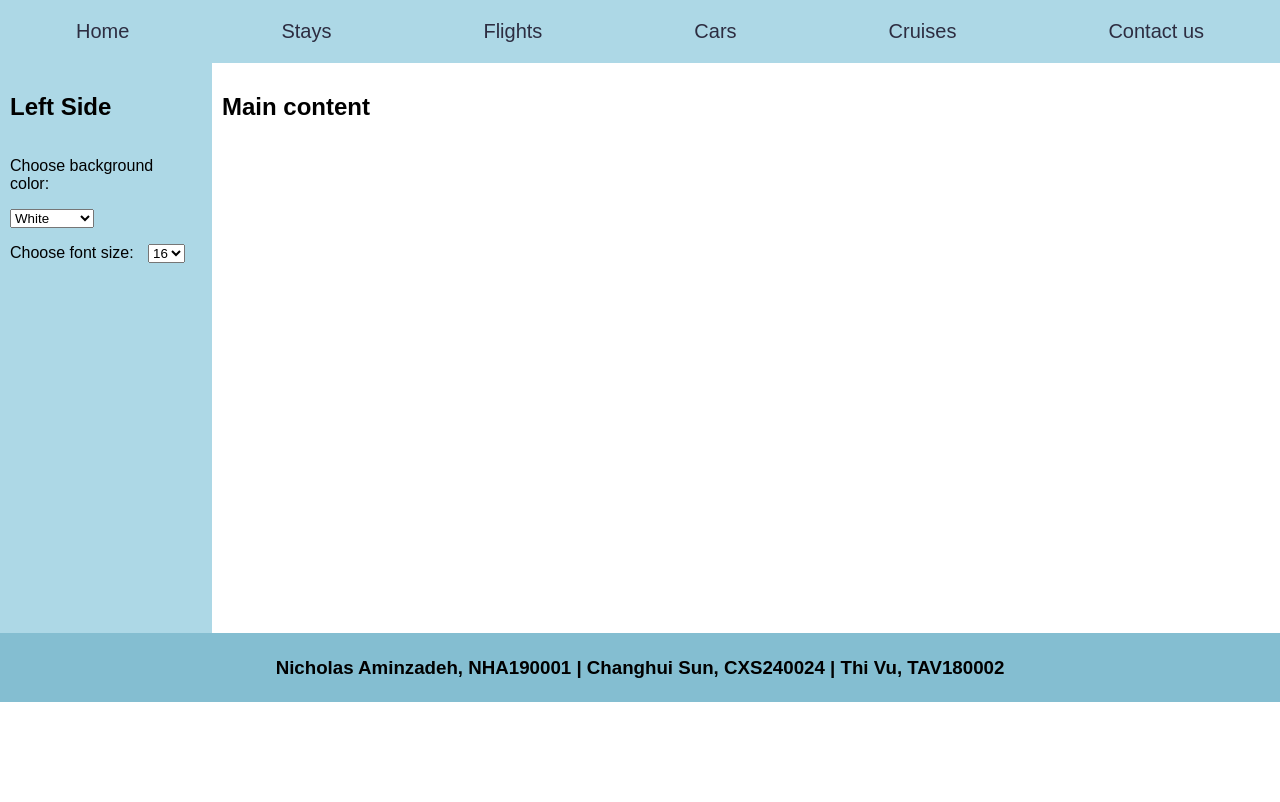
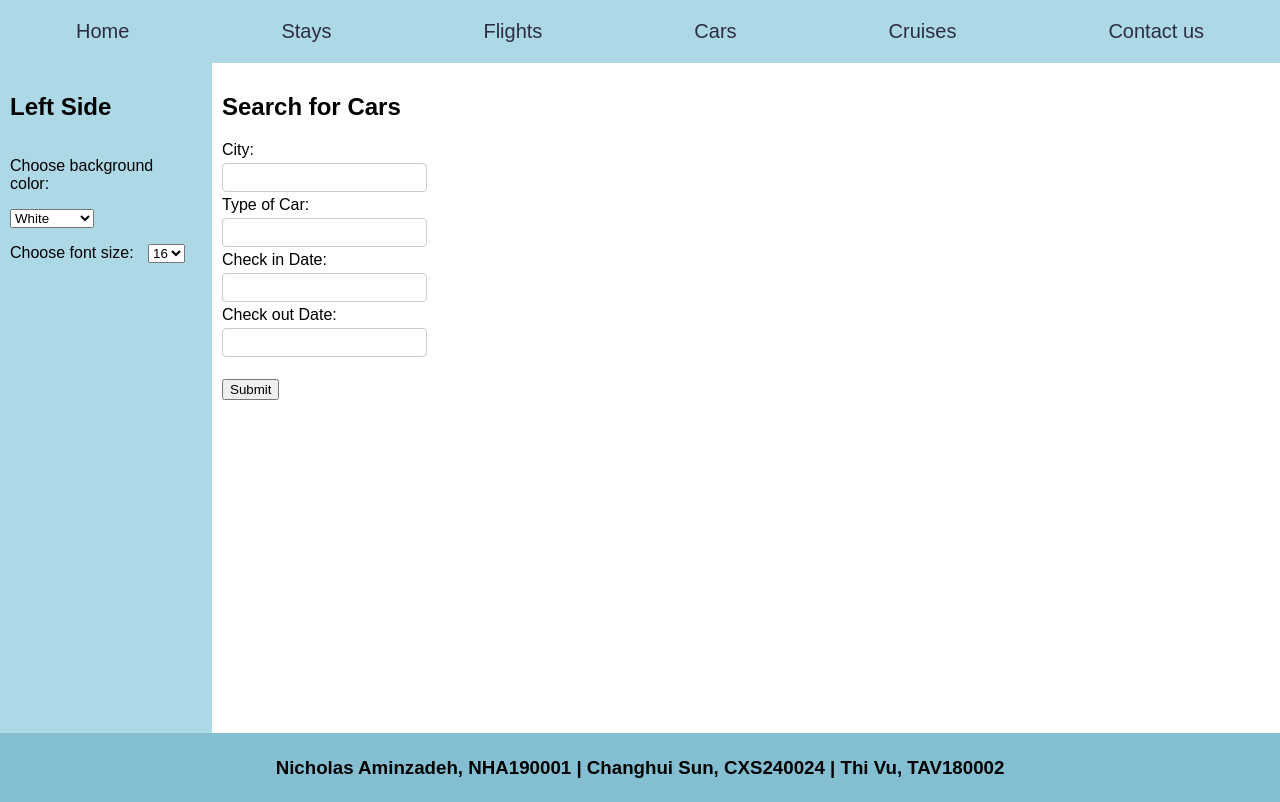
Before and after one commit to CH7099/cs6314-a2-travel, a PHP site: page /cars.html in a window 1280 px wide. Shown: the part 120-922 px from the top of the page. Before the commit the page ends 822 px from the top, so only its background shows below. Run offline with PHP 8.4, Linux system fonts and the light colour scheme.

Commit message:
Add cars html

```diff
--- a/Assignment2/cars.html
+++ b/Assignment2/cars.html
@@ -42,7 +42,19 @@
             <br>
         </div>
         <div class="column middle">
-            <h2>Main content</h2>
+            <h2>Search for Cars</h2>
+            <form>
+                City:<br>
+                <input id="city" type="text" onfocus="myFocus(this)" onblur="myBlur(this)" name="city"><br>
+                Type of Car:<br>
+                <input id="carType" type="text" onfocus="myFocus(this)" onblur="myBlur(this)" name="carType"><br>
+                Check in Date:<br>
+                <input id="checkIn" type="text" onfocus="myFocus(this)" onblur="myBlur(this)" name="checkIn"><br>
+                Check out Date:<br>
+                <input id="checkOut" type="text" onfocus="myFocus(this)" onblur="myBlur(this)" name="checkOut"><br><br>
+                <button type="button" onclick="validateInfoCar()">Submit</button>
+            </form>
+            <p id="carInfo"></p>
         </div>
     </div>
 
--- a/Assignment2/contact-us.html
+++ b/Assignment2/contact-us.html
@@ -42,7 +42,7 @@
             <br>
         </div>
         <div class="column middle">
-            <h3>Contact Form</h3>
+            <h2>Contact Form</h2>
             <form>
                 First name:<br>
                 <input id="firstname" type="text" onfocus="myFocus(this)" onblur="myBlur(this)" name="firstname"><br>
--- a/Assignment2/mystyle.css
+++ b/Assignment2/mystyle.css
@@ -50,7 +50,7 @@ body {
 
 .column {
   float: left;
-  min-height: 550px;              /* ensure columns have some height */
+  min-height: 650px;              /* ensure columns have some height */
 }
 
 /*Left column*/
```
